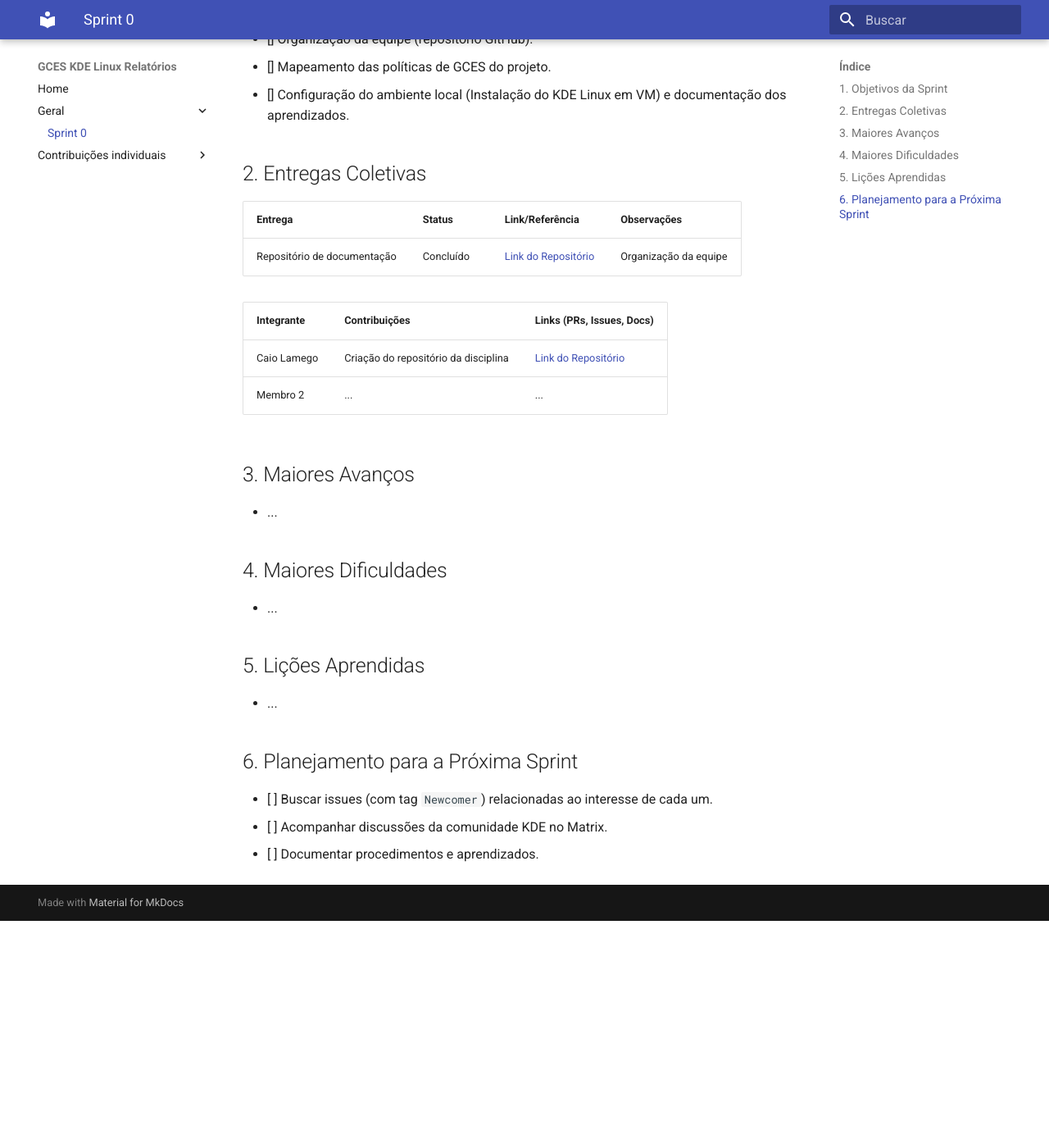
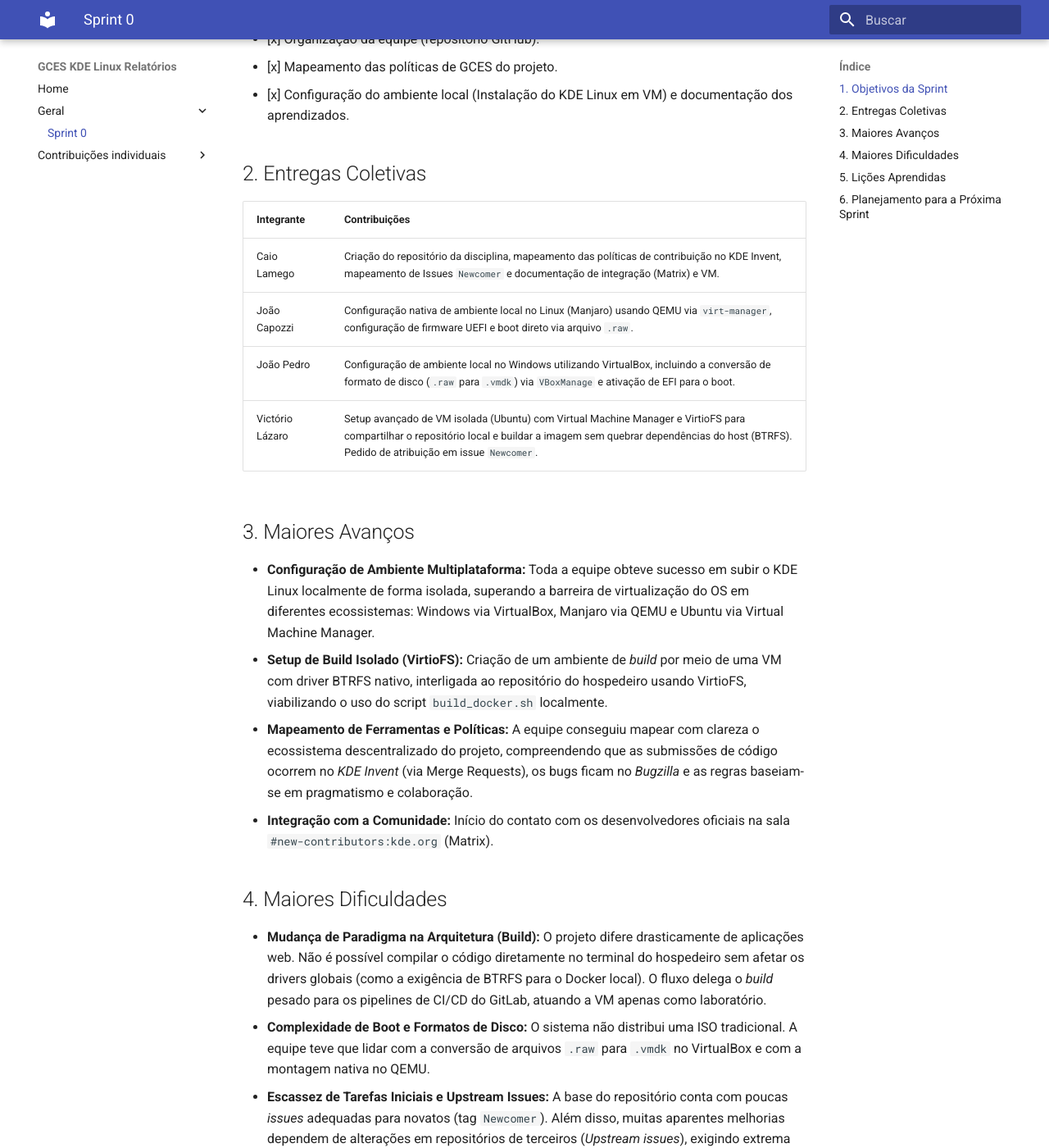
Before and after one commit to caiolamego/GCES-KDELinux-relatorios, an MkDocs documentation site: the page built from docs/sprint0.md, in a window 1280 px wide and 1400 px high, scrolled down 312 px. Shown: the whole window at 82% size. Built offline with MkDocs 1.6.1 and Material for MkDocs 9.7.7, drawn with Linux system fonts in a browser that asks for light colours; before the commit the page ends 1435 px from its top, so only the background shows below that; some of the changed text lies outside the part shown.

Commit message:
adiciona entrega coletiva da Sprint 0

```diff
--- a/docs/sprint0.md
+++ b/docs/sprint0.md
@@ -6,30 +6,36 @@
 **Período da Sprint:** 13/04/2026 - 19/04/2026
 
 ## 1. Objetivos da Sprint
-* [] Organização da equipe (repositório GitHub).
-* [] Mapeamento das políticas de GCES do projeto.
-* [] Configuração do ambiente local (Instalação do KDE Linux em VM) e documentação dos aprendizados.
+* [x] Organização da equipe (repositório GitHub).
+* [x] Mapeamento das políticas de GCES do projeto.
+* [x] Configuração do ambiente local (Instalação do KDE Linux em VM) e documentação dos aprendizados.
 
 ## 2. Entregas Coletivas
-| Entrega | Status | Link/Referência | Observações |
-|---------|--------|-----------------|-------------|
-| Repositório de documentação | Concluído | [Link do Repositório](https://github.com/caiolamego/GCES-KDELinux-relatorios) | Organização da equipe |
 
-| Integrante | Contribuições | Links (PRs, Issues, Docs) |
-|------------|---------------|---------------------------|
-| Caio Lamego | Criação do repositório da disciplina | [Link do Repositório](https://github.com/caiolamego/GCES-KDELinux-relatorios) |
-| Membro 2 | ... | ... |
+| Integrante | Contribuições |
+|------------|---------------|
+| Caio Lamego | Criação do repositório da disciplina, mapeamento das políticas de contribuição no KDE Invent, mapeamento de Issues `Newcomer` e documentação de integração (Matrix) e VM. |
+| João Capozzi | Configuração nativa de ambiente local no Linux (Manjaro) usando QEMU via `virt-manager`, configuração de firmware UEFI e boot direto via arquivo `.raw`. |
+| João Pedro | Configuração de ambiente local no Windows utilizando VirtualBox, incluindo a conversão de formato de disco (`.raw` para `.vmdk`) via `VBoxManage` e ativação de EFI para o boot. |
+| Victório Lázaro | Setup avançado de VM isolada (Ubuntu) com Virtual Machine Manager e VirtioFS para compartilhar o repositório local e buildar a imagem sem quebrar dependências do host (BTRFS). Pedido de atribuição em issue `Newcomer`. |
 
 ## 3. Maiores Avanços
-* ...
+* **Configuração de Ambiente Multiplataforma:** Toda a equipe obteve sucesso em subir o KDE Linux localmente de forma isolada, superando a barreira de virtualização do OS em diferentes ecossistemas: Windows via VirtualBox, Manjaro via QEMU e Ubuntu via Virtual Machine Manager.
+* **Setup de Build Isolado (VirtioFS):** Criação de um ambiente de *build* por meio de uma VM com driver BTRFS nativo, interligada ao repositório do hospedeiro usando VirtioFS, viabilizando o uso do script `build_docker.sh` localmente.
+* **Mapeamento de Ferramentas e Políticas:** A equipe conseguiu mapear com clareza o ecossistema descentralizado do projeto, compreendendo que as submissões de código ocorrem no *KDE Invent* (via Merge Requests), os bugs ficam no *Bugzilla* e as regras baseiam-se em pragmatismo e colaboração.
+* **Integração com a Comunidade:** Início do contato com os desenvolvedores oficiais na sala `#new-contributors:kde.org` (Matrix).
 
 ## 4. Maiores Dificuldades
-* ...
+* **Mudança de Paradigma na Arquitetura (Build):** O projeto difere drasticamente de aplicações web. Não é possível compilar o código diretamente no terminal do hospedeiro sem afetar os drivers globais (como a exigência de BTRFS para o Docker local). O fluxo delega o *build* pesado para os pipelines de CI/CD do GitLab, atuando a VM apenas como laboratório.
+* **Complexidade de Boot e Formatos de Disco:** O sistema não distribui uma ISO tradicional. A equipe teve que lidar com a conversão de arquivos `.raw` para `.vmdk` no VirtualBox e com a montagem nativa no QEMU.
+* **Escassez de Tarefas Iniciais e Upstream Issues:** A base do repositório conta com poucas *issues* adequadas para novatos (tag `Newcomer`). Além disso, muitas aparentes melhorias dependem de alterações em repositórios de terceiros (*Upstream issues*), exigindo extrema cautela na seleção.
 
 ## 5. Lições Aprendidas
-* ...
+* **Cultura e Políticas do KDE:** Compreendemos os pilares fundamentais da comunidade (pragmatismo e *"Be collaborative"*). O projeto exige transparência nas interações e uso constante de *Merge Requests (MRs)* dentro de sua instância do GitLab.
+* **Conceitos de Virtualização:** Adquirimos conhecimento valioso sobre o impacto do EFI/UEFI em sistemas Linux modernos e as diferenças de formatação e compatibilidade entre `.raw`, `.vmdk` e `.vdi`.
 
 ## 6. Planejamento para a Próxima Sprint
-* [ ] Buscar issues (com tag `Newcomer`) relacionadas ao interesse de cada um.
-* [ ] Acompanhar discussões da comunidade KDE no Matrix.
-* [ ] Documentar procedimentos e aprendizados.
+* [ ] Escolher e receber a atribuição definitiva (*assign*) de issues abertas com a tag `Newcomer`.
+* [ ] Acompanhar ativamente discussões da comunidade na rede Matrix.
+* [ ] Estudar o *codebase* específico de cada tarefa e executar as alterações no *fork* do repositório.
+* [ ] Abrir os primeiros *Merge Requests* (MRs) no KDE Invent.
```
Also changed, not shown: docs/contribuicoes_individuais/caiolamego/diarioDeBordo.md (+1 -0 lines).
